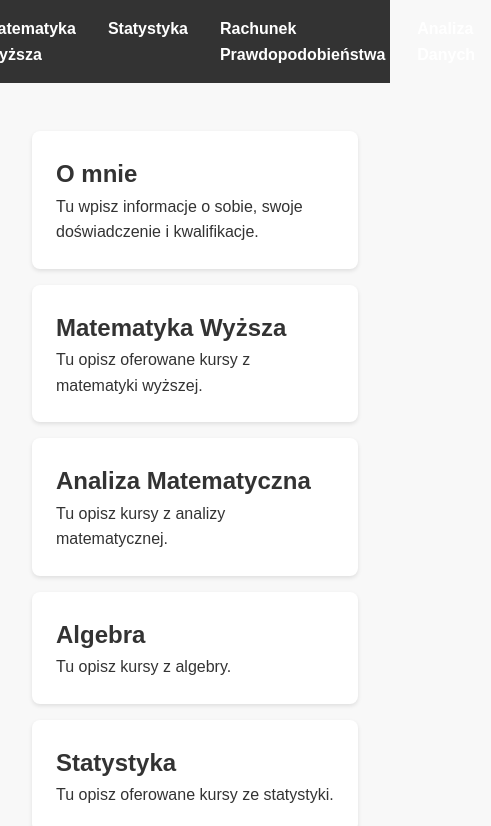
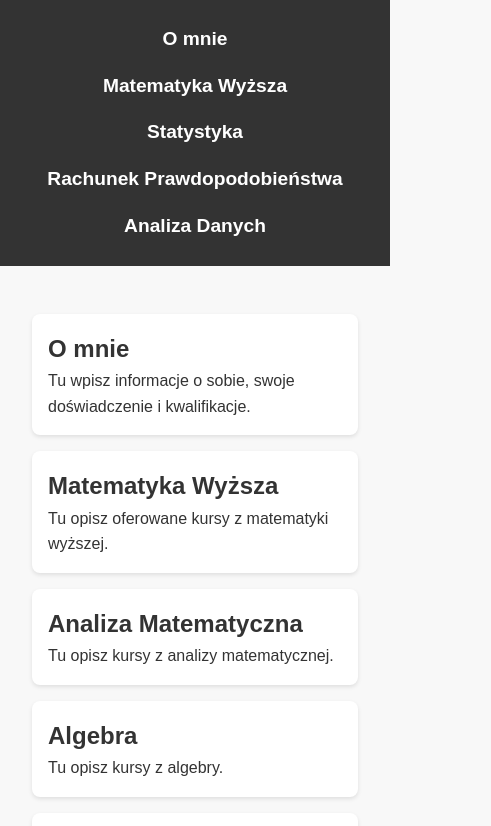
Before and after one commit to e-korepetycje/e-korepetycje.github.io, a plain HTML site: page index.html in a window 390 px wide. Shown: the top 826 px of the page, 491 px wide, since content can reach past the window. Drawn offline with Linux system fonts and the light colour scheme.

Commit message:
Update style.css

```diff
--- a/style.css
+++ b/style.css
@@ -91,3 +91,23 @@ footer {
     bottom: 0;
     width: 100%;
 }
+
+/* Styl dla urządzeń mobilnych */
+@media (max-width: 768px) {
+    .navbar ul {
+        flex-direction: column; /* Zmiana kierunku na kolumnowy */
+        align-items: center; /* Wyśrodkowanie elementów */
+    }
+
+    .navbar li {
+        margin: 0.5rem 0; /* Mniejsze odstępy dla mobilnych */
+    }
+
+    .navbar a {
+        font-size: 1.2rem; /* Powiększenie czcionki */
+    }
+
+    section {
+        padding: 1rem; /* Mniejsze paddingi dla sekcji */
+    }
+}
```
